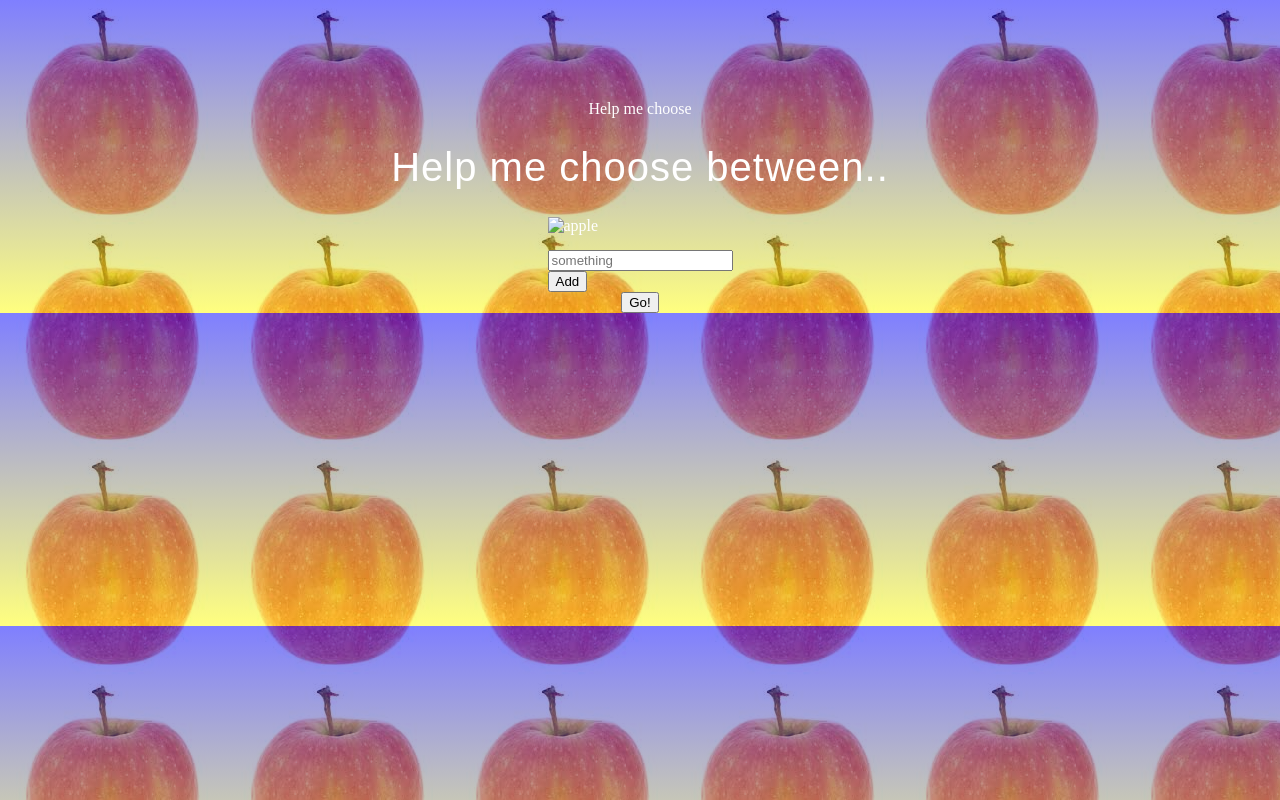
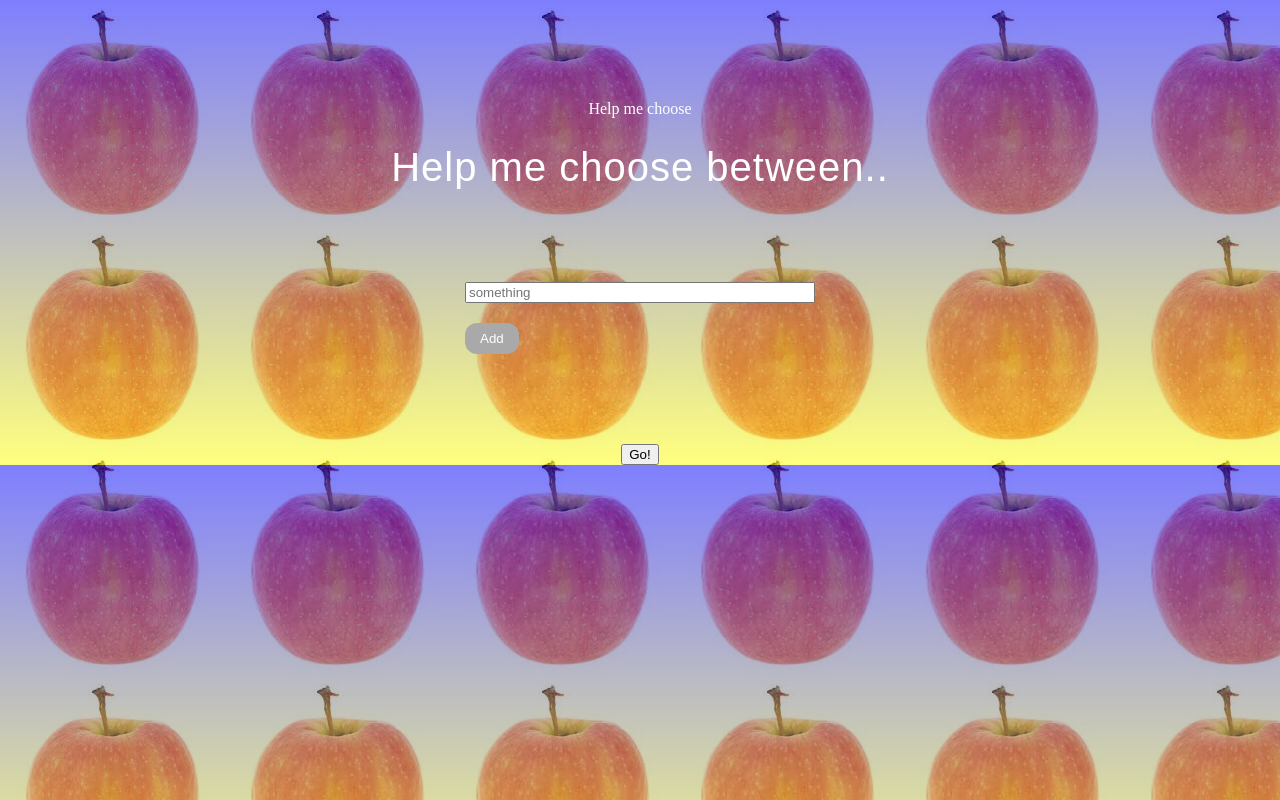
Before and after one commit to asamorath/help-me-choose, a plain HTML site: page index.html in a window 1280 px wide. Drawn offline with Linux system fonts and the light colour scheme.

Commit message:
add classes to target elements in CSS

```diff
--- a/index.html
+++ b/index.html
@@ -7,12 +7,11 @@
   </head>
   <body>
     <h1>Help me choose between..</h1>
-      <div>
-        <img src="äpple.jpeg" alt="apple" width="100" height="75">
-        <div>
+      <div class="inputSection">
+        <div class="inputs">
           <input placeholder="something"></input>
         </div>
-        <button>Add</button>
+        <button class="addOption">Add</button>
       </div>
       <button>Go!</button>
   </body>
```
